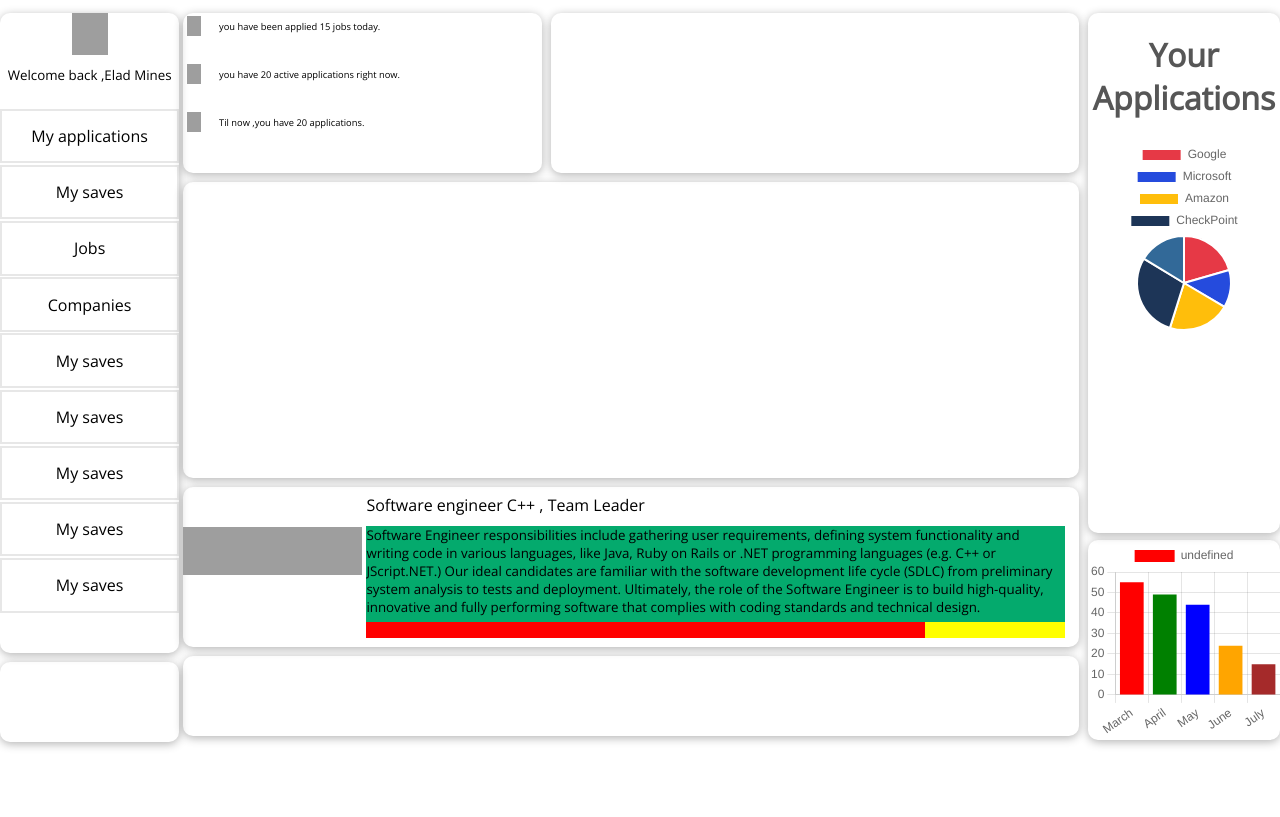
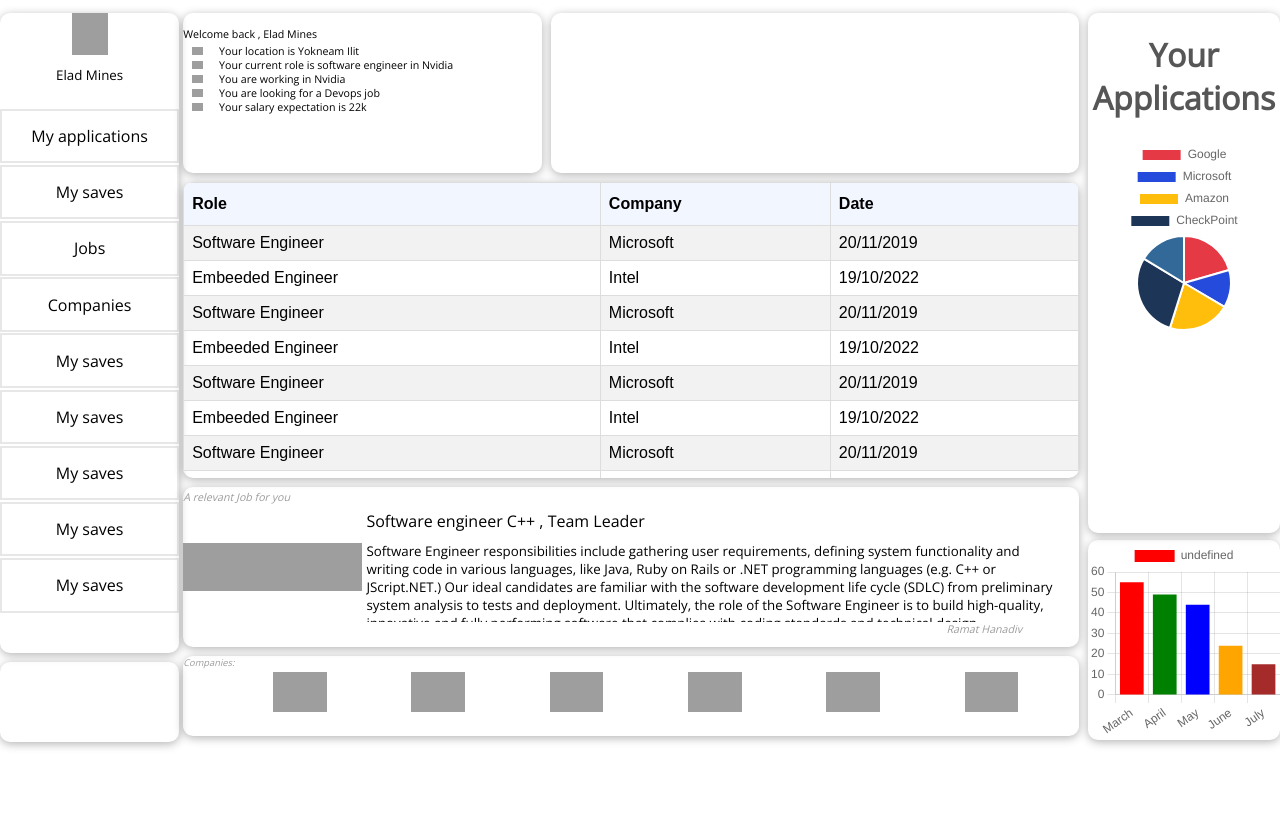
Before and after one commit to eladmines/JobHub, a Flask app: page / in a window 1280 px wide. Run offline with Flask 3, Linux system fonts and the light colour scheme; some libraries are stand-ins or nearby versions; grey boxes are pictures that could not be loaded.

Commit message:
sketch for main page

```diff
--- a/app/templates/css/main.css
+++ b/app/templates/css/main.css
@@ -74,6 +74,7 @@
 
 
 #relevant-jobs-container{
+    overflow-y: scroll;
     position: relative;
     width:100%;
     height:37%;
@@ -124,42 +125,14 @@
     font-family: "Open Sans", sans-serif;
 }
 
-#applications-numbers{
-    position: relative;
-    width:100%;
-    height:30%;
-
+#details-container{
+    font-size: 10pt;
 
 }
 
-#applications-numbers-text{
-    position: relative;
-    width:90%;
-    height:100%;
 
-    font-family: "Open Sans", sans-serif;
-    font-size: 7pt;
-    float:right;
-    text-align: left;
-    padding-top: 2%;
-}
 
-#applications-numbers-img{
-    position: relative;
-    width:10%;
-    height:100%;
-
-    display: inline-block;
-}
-
-#applications-numbers-img img{
-    position: relative;
-    width:40%;
-    height:40%;
-    margin:10%
-}
-
-#numbers-container{
+#companies-container{
     position: relative;
     width:100%;
     height:10%;
@@ -170,6 +143,25 @@
 
 }
 
+.image-companies-container{
+    position: relative;
+    width:15%;
+    height:100%;
+    display: inline-block;
+
+}
+
+.image-companies-container img{
+    position: relative;
+    width:40%;
+    height:60%;
+}
+
+#logo-companies-container{
+    align-items: center;
+    position: relative;
+    left:10%;
+}
 
 #companies-numbers-container{
     position: relative;
@@ -334,12 +326,12 @@
   #description-desc-mylast-application-container{
     position: relative;
     width:100%;
-    height:60%;
+    height:50%;
     font-size: 10pt;
     float:right;
     font-family: "Open Sans", sans-serif;
     overflow: auto;
-    background-color: #04AA6D;
+
   }
 
   #details-description-desc-mylast-application-container{
@@ -349,8 +341,8 @@
     font-size: 10pt;
     float:right;
     font-family: "Open Sans", sans-serif;
-    overflow: auto;
-    background-color: red;
+
+
   }
 
   #location-details-description-desc-mylast-application-container{
@@ -360,6 +352,150 @@
     font-size: 10pt;
     float:right;
     font-family: "Open Sans", sans-serif;
-    overflow: auto;
-    background-color: yellow;
+
+
   }
+
+  #location-details-description-desc-mylast-application-container img{
+    position: relative;
+    width:100%;
+    height:100%;
+
+  }
+
+
+
+
+#img-location-details-description-desc-mylast-application-container{
+    position: relative;
+    width:10%;
+    height:100%;
+
+    float:left;
+
+
+}
+
+#text-location-details-description-desc-mylast-application-container{
+    position: relative;
+    width:85%;
+    height:100%;
+    font-size: 8pt;
+    float:right;
+    color:#9c9c9c;
+
+
+}
+  #views-details-description-desc-mylast-application-container{
+    position: relative;
+    width:20%;
+    height:100%;
+    font-size: 10pt;
+    float:right;
+    font-family: "Open Sans", sans-serif;
+
+
+  }
+
+  #seemore-details-description-desc-mylast-application-container{
+    position: relative;
+    width:20%;
+    height:100%;
+    font-size: 10pt;
+    float:right;
+    font-family: "Open Sans", sans-serif;
+
+
+  }
+
+
+  #customers {
+    font-family: Arial, Helvetica, sans-serif;
+    border-collapse: collapse;
+    width: 100%;
+  }
+
+  #customers td, #customers th {
+    border: 1px solid #ddd;
+    padding: 8px;
+  }
+
+  #customers tr:nth-child(even){background-color: #f2f2f2;}
+
+  #customers tr:hover {background-color: #ddd;}
+
+  #customers th {
+    padding-top: 12px;
+    padding-bottom: 12px;
+    text-align: left;
+    background-color: #f1f6ff;
+
+  }
+
+  .line-details-container{
+    position: relative;
+    font-size: 8pt;
+    width:100%;
+    height:20%;
+
+  }
+
+  .image-line-details-container{
+    position: relative;
+
+    width:10%;
+    height:100%;
+    display: inline-block;
+
+  }
+
+
+  .image-line-details-container img{
+    position: relative;
+    width:30%;
+    height:30%;
+    left:25%;
+  }
+
+  .text-line-details-container{
+    position: relative;
+    width:90%;
+    height:100%;
+    float:right;
+
+  }
+
+  .welcomeback-text-line-details-container{
+    position: relative;
+    width:100%;
+    height:100%;
+    float:right;
+
+    margin-bottom: 1%;
+
+  }
+
+  #newest-mylast-application-container{
+    width: 100%;
+    height:10%;
+
+
+  }
+
+  #newest-mylast-application-container span{
+    font-family: "Open Sans", sans-serif;
+    color:#9c9c9c;
+    font-size: 8pt;
+  }
+
+  #title-companies-container{
+    position: relative;
+
+    width:100%;
+    height:20%;
+  }
+#title-companies-container{
+    font-family: "Open Sans", sans-serif;
+    color:#9c9c9c;
+    font-size: 7pt;
+}
--- a/app/templates/index.html
+++ b/app/templates/index.html
@@ -18,7 +18,7 @@
               <img src="https://www.pngall.com/wp-content/uploads/5/User-Profile-PNG-High-Quality-Image.png">
         </div>
         <div id="username-profile-menu-container">
-          <span>Welcome back ,Elad Mines</span>
+          <span>Elad Mines</span>
         </div>
        </div>
        <div id="buttons-menu-container">
@@ -48,50 +48,149 @@
       </div>
 
       <div id="your-data-left">
-        <div id="applications-numbers">
+        <div id="details-container">
 
-          <div id="applications-numbers-img">
-           <img src="https://png.pngtree.com/png-vector/20230307/ourmid/pngtree-morning-vector-icon-design-illustration-png-image_6636868.png">
-          </div>
-          <div id="applications-numbers-text">
+          <div class="line-details-container">
+            <div class="image-line-details-container">
 
-            you have been applied 15 jobs today.
+            </div>
+            <div class="welcomeback-text-line-details-container">
+              Welcome back , Elad Mines
+            </div>
 
           </div>
 
-        </div>
-
-        <div id="applications-numbers">
-
-          <div id="applications-numbers-img">
-           <img src="https://static.thenounproject.com/png/2017216-200.png">
-          </div>
-          <div id="applications-numbers-text">
-
-              you have 20 active applications right now.
+          <div class="line-details-container">
+            <div class="image-line-details-container">
+              <img src="https://www.iconpacks.net/icons/2/free-location-icon-2952-thumb.png">
+            </div>
+            <div class="text-line-details-container">
+              Your location is Yokneam Ilit
+            </div>
 
           </div>
 
-        </div>
-
-        <div id="applications-numbers">
-
-          <div id="applications-numbers-img">
-           <img src="https://static.thenounproject.com/png/2017216-200.png">
-          </div>
-          <div id="applications-numbers-text">
-
-              Til now ,you have 20 applications.
+          <div class="line-details-container">
+            <div class="image-line-details-container">
+              <img src="https://static.thenounproject.com/png/2867276-200.png">
+            </div>
+            <div class="text-line-details-container">
+              Your current role is software engineer in Nvidia
+            </div>
 
           </div>
+
+          <div class="line-details-container">
+            <div class="image-line-details-container">
+              <img src="https://uxwing.com/wp-content/themes/uxwing/download/business-professional-services/company-enterprise-icon.png">
+            </div>
+            <div class="text-line-details-container">
+              You are working in Nvidia
+            </div>
+
+          </div>
+
+
+          <div class="line-details-container">
+            <div class="image-line-details-container">
+              <img src="https://cdn-icons-png.flaticon.com/512/4017/4017739.png">
+            </div>
+            <div class="text-line-details-container">
+              You are looking for a Devops job
+            </div>
+
+          </div>
+
+          <div class="line-details-container">
+            <div class="image-line-details-container">
+              <img src="https://pngimg.com/d/dollar_sign_PNG13.png">
+            </div>
+            <div class="text-line-details-container">
+              Your salary expectation is 22k
+            </div>
+
+          </div>
+
+
+
+
+
+
+
+
+
+
+
+
+
 
         </div>
 
       </div>
       <div id="relevant-jobs-container">
+        <table id="customers">
+  <tr>
+    <th>Role</th>
+    <th>Company</th>
+    <th>Date</th>
+  </tr>
+  <tr>
+    <td>Software Engineer</td>
+    <td>Microsoft</td>
+    <td>20/11/2019</td>
+  </tr>
+  <tr>
+    <td>Embeeded Engineer</td>
+    <td>Intel</td>
+    <td>19/10/2022</td>
+  </tr>
+  <tr>
+    <td>Software Engineer</td>
+    <td>Microsoft</td>
+    <td>20/11/2019</td>
+  </tr>
+  <tr>
+    <td>Embeeded Engineer</td>
+    <td>Intel</td>
+    <td>19/10/2022</td>
+  </tr>
+  <tr>
+    <td>Software Engineer</td>
+    <td>Microsoft</td>
+    <td>20/11/2019</td>
+  </tr>
+  <tr>
+    <td>Embeeded Engineer</td>
+    <td>Intel</td>
+    <td>19/10/2022</td>
+  </tr>
+  <tr>
+    <td>Software Engineer</td>
+    <td>Microsoft</td>
+    <td>20/11/2019</td>
+  </tr>
+  <tr>
+    <td>Embeeded Engineer</td>
+    <td>Intel</td>
+    <td>19/10/2022</td>
+  </tr>
+  <tr>
+    <td>Software Engineer</td>
+    <td>Microsoft</td>
+    <td>20/11/2019</td>
+  </tr>
+  <tr>
+    <td>Embeeded Engineer</td>
+    <td>Intel</td>
+    <td>19/10/2022</td>
+  </tr>
+</table>
 
       </div>
       <div id="mylast-application-container">
+        <div id="newest-mylast-application-container">
+          <i><span>A relevant Job for you</span></i>
+        </div>
         <div id="image-mylast-application-container">
             <img src="https://upload.wikimedia.org/wikipedia/commons/thumb/d/de/PaloAltoNetworks_2020_Logo.svg/2560px-PaloAltoNetworks_2020_Logo.svg.png">
         </div>
@@ -107,14 +206,49 @@
           <div id="details-description-desc-mylast-application-container">
               <div id="location-details-description-desc-mylast-application-container">
 
+                  <div id="text-location-details-description-desc-mylast-application-container">
+                    <i>Ramat Hanadiv</i>
+                  </div>
+
+              </div>
+              <div id="views-details-description-desc-mylast-application-container">
+
+              </div>
+              <div id="seemore-details-description-desc-mylast-application-container">
+
               </div>
           </div>
         </div>
       </div>
 
-    <div id="numbers-container">
+    <div id="companies-container">
+      <div id="title-companies-container">
+        <i><span>Companies:</span></i>
+        </div>
+        <div id="logo-companies-container">
 
 
+       <div class="image-companies-container">
+          <img src="https://park-pt.com/wp-content/uploads/2020/06/new-google-logo-transparent-14-1024x768-1.png">
+       </div>
+       <div class="image-companies-container">
+        <img src="https://park-pt.com/wp-content/uploads/2020/06/new-google-logo-transparent-14-1024x768-1.png">
+     </div>
+     <div class="image-companies-container">
+      <img src="https://park-pt.com/wp-content/uploads/2020/06/new-google-logo-transparent-14-1024x768-1.png">
+   </div>
+   <div class="image-companies-container">
+    <img src="https://park-pt.com/wp-content/uploads/2020/06/new-google-logo-transparent-14-1024x768-1.png">
+ </div>
+
+ <div class="image-companies-container">
+  <img src="https://park-pt.com/wp-content/uploads/2020/06/new-google-logo-transparent-14-1024x768-1.png">
+</div>
+<div class="image-companies-container">
+  <img src="https://park-pt.com/wp-content/uploads/2020/06/new-google-logo-transparent-14-1024x768-1.png">
+</div>
+
+</div>
     </div>
 
     </div>
```
